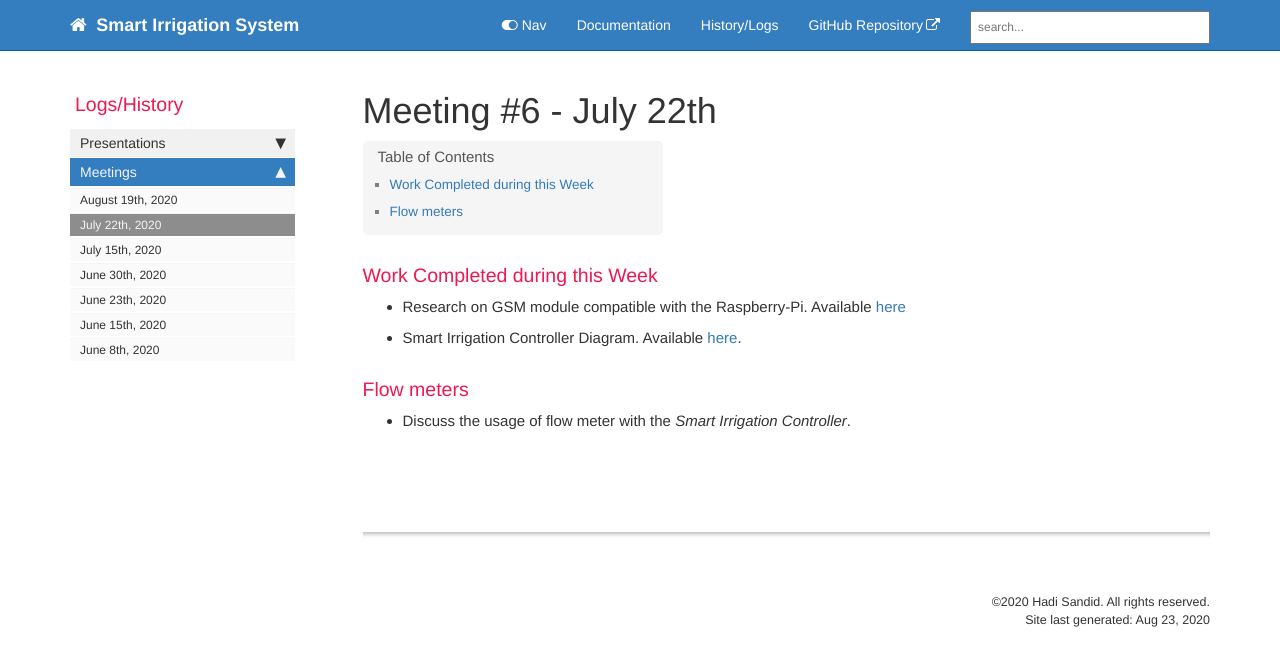
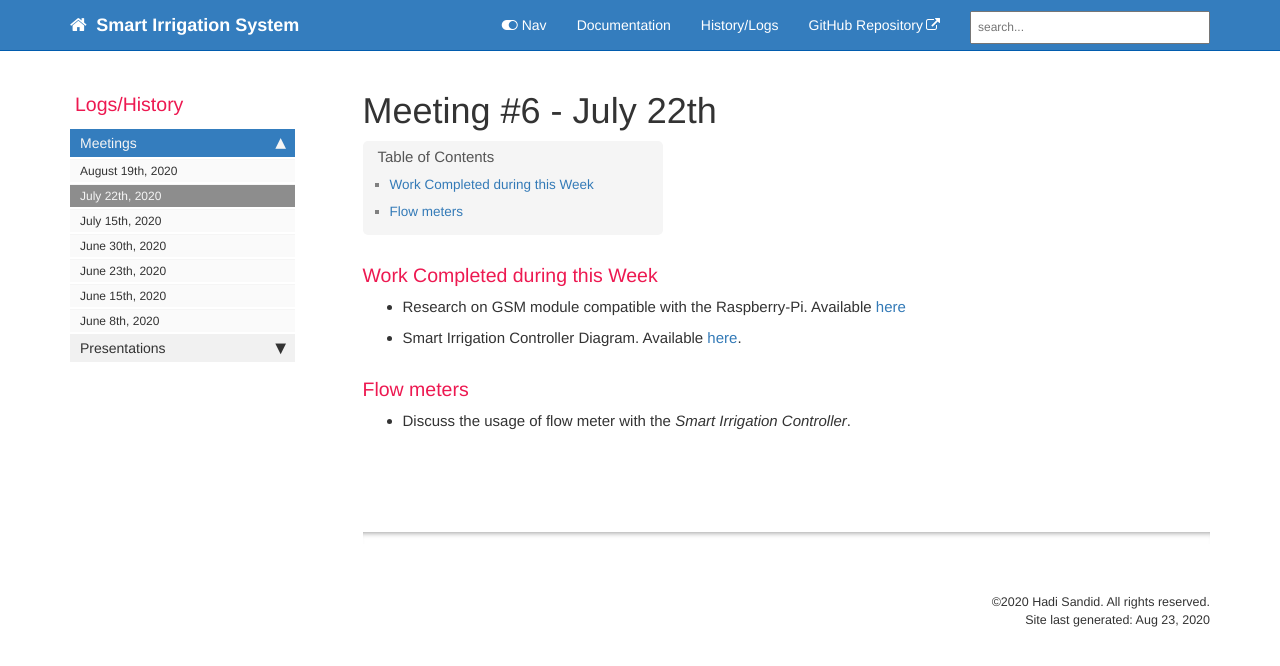
Before and after one commit to hsandid/SmartIrrigationSystem, a Jekyll site: the page built from docs/pages/Meetings/Meeting-22thJuly.md, in a window 1280 px wide. Shown: the top 666 px of the page. Built offline with Jekyll 4.4.1, drawn with Linux system fonts in a browser that asks for light colours; comment, search, counter and statistics services are not loaded; part of the change alters nothing that is shown.

```diff
--- a/docs/_data/sidebars/meetings_sidebar.yml
+++ b/docs/_data/sidebars/meetings_sidebar.yml
@@ -5,14 +5,6 @@ entries:
   product: Logs/History
   version:
   folders:
-
-  - title: Presentations
-    output: web
-    folderitems:
-
-    - title: August 26th, 2020
-      url: /Presentation-26thAugust.html
-      output: web
 
   - title: Meetings
     output: web
@@ -45,3 +37,11 @@ entries:
     - title: June 8th, 2020
       url: /Meeting-8thJune.html
       output: web
+
+  - title: Presentations
+    output: web
+    folderitems:
+
+    - title: August 26th, 2020
+      url: /Presentation-26thAugust.html
+      output: web
```
